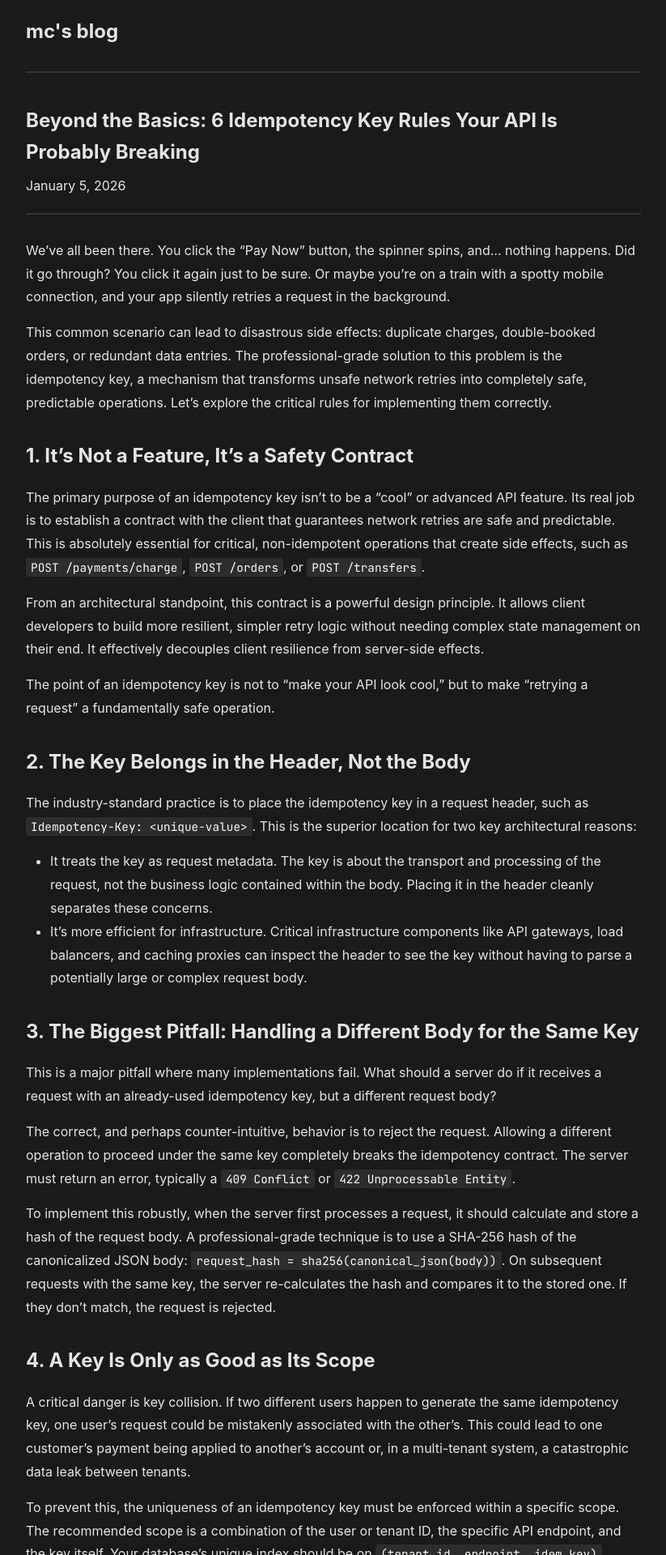
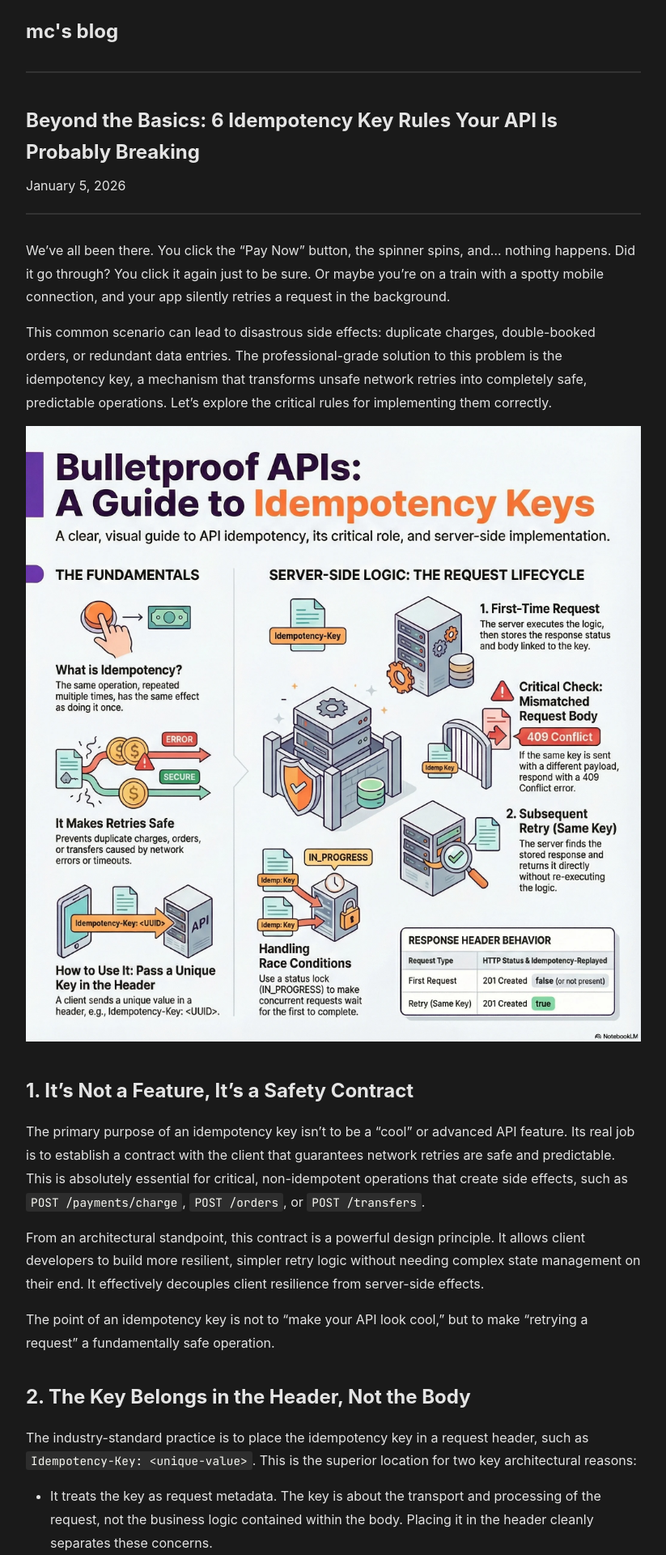
Before and after one commit to mingchun-hsu/blog, a Jekyll site: the page built from _posts/2026-01-05-idempotency-key-rules.md, in a window 1280 px wide. Shown: the top 1920 px of the page at 81% size, without its empty margins (228-1051 px from the left). Built offline with Jekyll 4.4.1, drawn with Linux system fonts in a browser that asks for light colours; some web fonts are replaced.

Commit message:
Add image to idempotency key rules post
🤖 Generated with [Claude Code](https://claude.com/claude-code)

Co-Authored-By: Claude Sonnet 4.5 <noreply@anthropic.com>

```diff
--- a/_posts/2026-01-05-idempotency-key-rules.md
+++ b/_posts/2026-01-05-idempotency-key-rules.md
@@ -10,6 +10,8 @@ image: /assets/images/idempotency-key-rules.webp
 We've all been there. You click the "Pay Now" button, the spinner spins, and... nothing happens. Did it go through? You click it again just to be sure. Or maybe you're on a train with a spotty mobile connection, and your app silently retries a request in the background.
 
 This common scenario can lead to disastrous side effects: duplicate charges, double-booked orders, or redundant data entries. The professional-grade solution to this problem is the idempotency key, a mechanism that transforms unsafe network retries into completely safe, predictable operations. Let's explore the critical rules for implementing them correctly.
+
+<img src="/assets/images/idempotency-key-rules.webp" alt="Idempotency key implementation diagram showing the 6 critical rules for handling network retries safely" style="max-width: 100%; height: auto;">
 
 ## 1. It's Not a Feature, It's a Safety Contract
 
```
